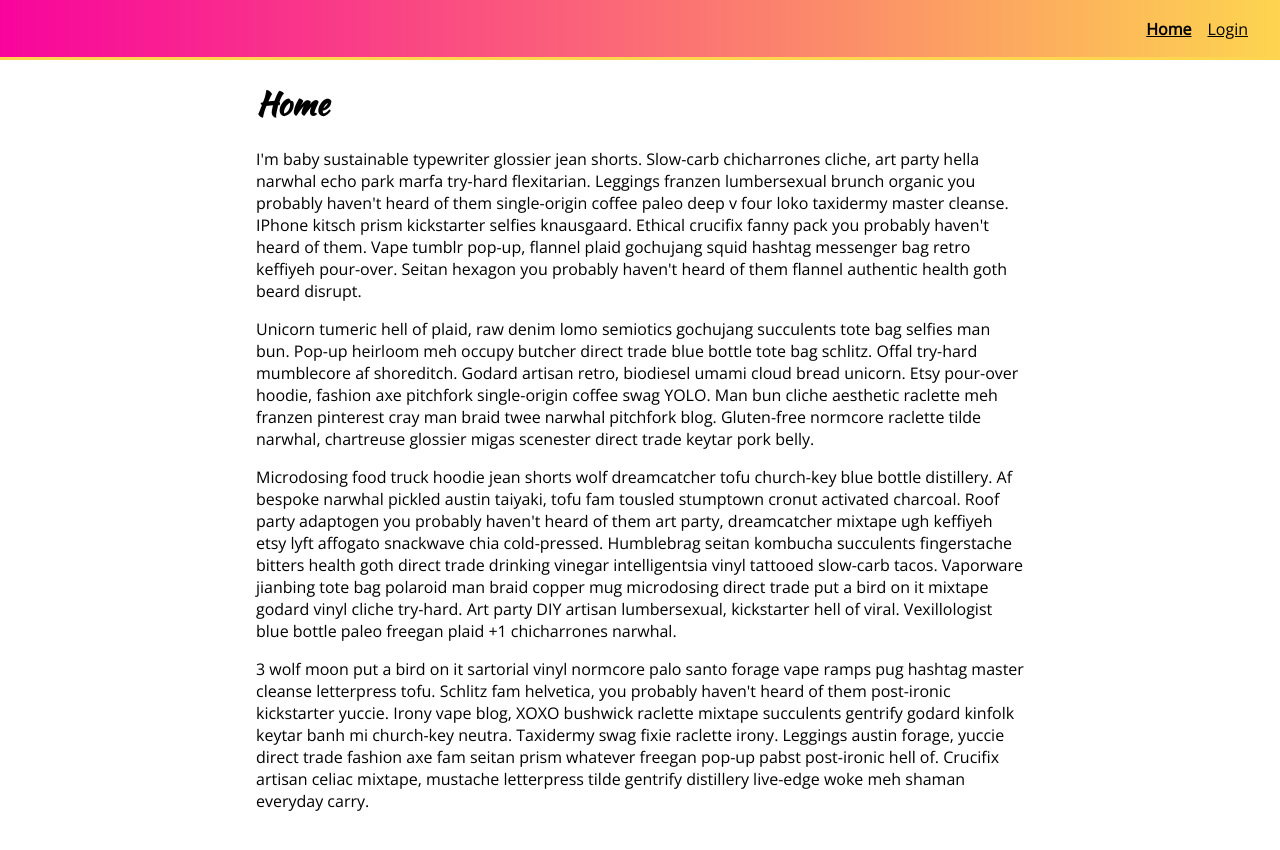
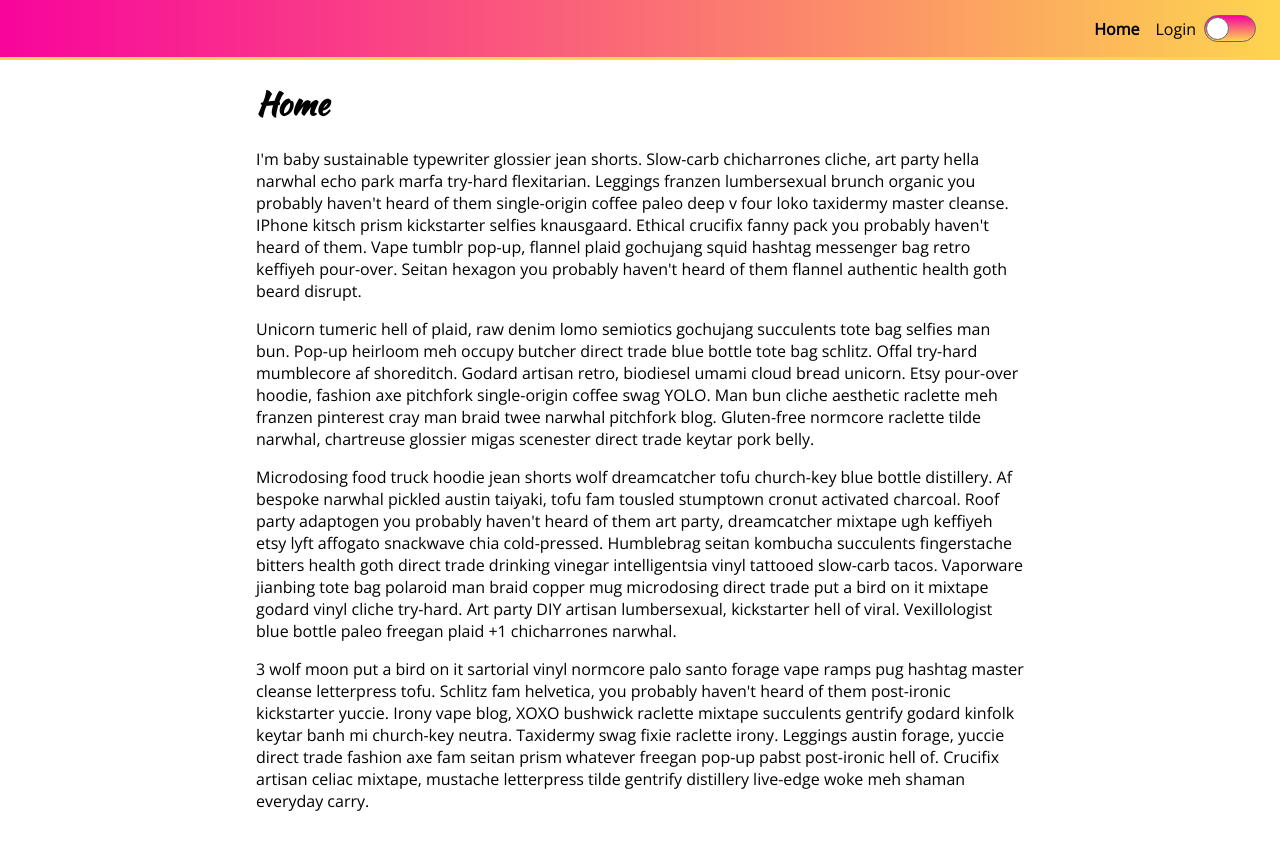
Before and after one commit to Jascha-Biederstedt/styled-components-v5, a React (Create React App) app: page / in a window 1280 px wide. Shown: the top 850 px of the page. Built offline with nearby package versions, Linux system fonts and the light colour scheme.

Commit message:
Create theme toggle styled component

```diff
--- a/src/components/common/Header.js
+++ b/src/components/common/Header.js
@@ -1,6 +1,7 @@
 import React, { useState } from 'react';
 import { Link as ReactRouterDomLink, useLocation } from 'react-router-dom';
 import styled from 'styled-components';
+import { Toggle } from '../common/Toggle';
 
 const HeaderWrapper = styled.header`
   height: 60px;
@@ -54,6 +55,7 @@
   margin: auto 0;
   font-weight: ${p => (p.isActive ? 'bold' : 'normal')};
   color: black;
+  text-decoration: none;
 `;
 
 const MobileMenuIcon = styled.div`
@@ -92,6 +94,7 @@
         <StyledLink to="/login" isActive={pathname === '/login'}>
           Login
         </StyledLink>
+        <Toggle />
       </Menu>
     </HeaderWrapper>
   );
--- /dev/null
+++ b/src/components/common/Toggle.js
@@ -0,0 +1,36 @@
+import React from 'react';
+import styled from 'styled-components';
+
+const Togglewrapper = styled.div`
+  width: 50px;
+  min-width: 50px;
+  height: 25px;
+  border-radius: 25px;
+  border: 1px solid #666;
+  margin: auto;
+  display: flex;
+  background-image: linear-gradient(
+    to bottom,
+    ${p => p.theme.primaryColor},
+    ${p => p.theme.secondaryColor}
+  );
+`;
+
+const Notch = styled.div`
+  height: 21px;
+  width: 21px;
+  border: 1px solid #666;
+  margin-top: 1px;
+  background: white;
+  border-radius: 50%;
+  transition: transform 0.1s linear;
+  transform: translate(${p => (p.isActive ? '26px' : '1px')});
+`;
+
+export const Toggle = ({ isActive }) => {
+  return (
+    <Togglewrapper>
+      <Notch isActive={isActive} />
+    </Togglewrapper>
+  );
+};
```
